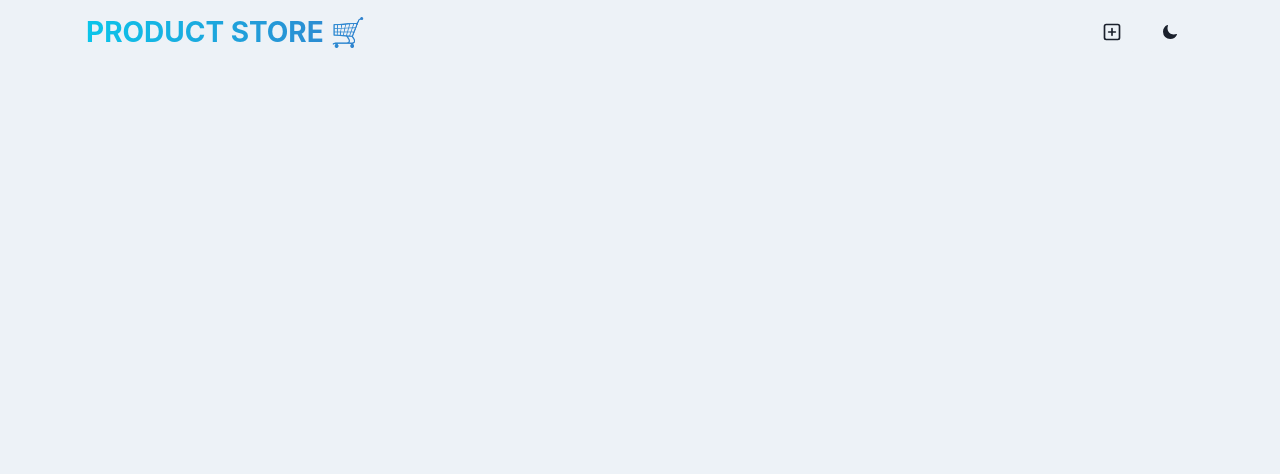
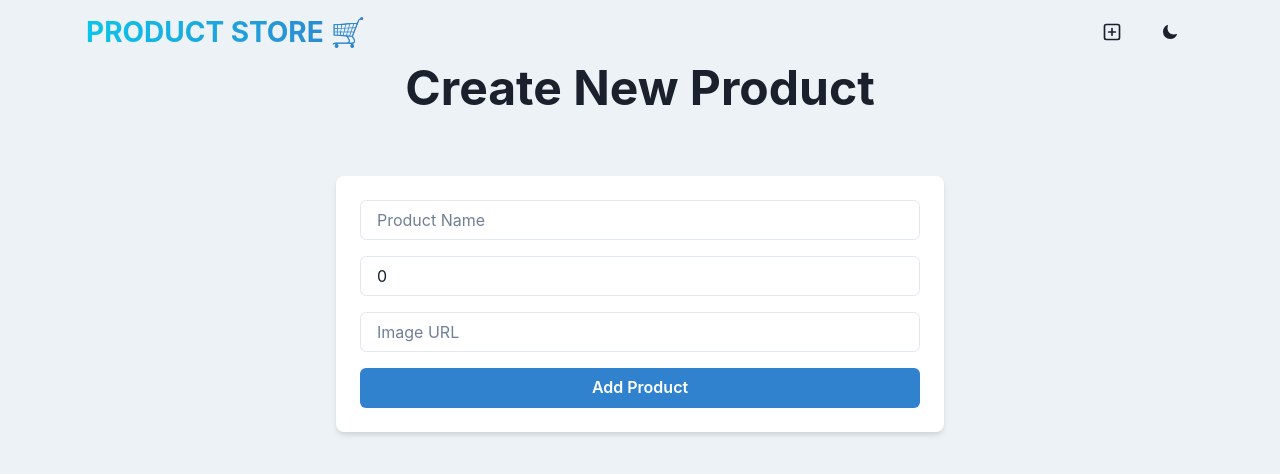
Before and after one commit to antony-black/mern-custom-app, a React (Vite) app in the folder frontend/: page /create in a window 1280 px wide. Shown: the top 474 px of the page. Built offline with nearby package versions, Linux system fonts and the light colour scheme.

Commit message:
Added the "Routes"/fixed imports order

```diff
--- a/frontend/src/App.tsx
+++ b/frontend/src/App.tsx
@@ -1,13 +1,18 @@
 import { Box, useColorModeValue } from "@chakra-ui/react";
+import { Route, Routes } from "react-router-dom";
 import { Navbar } from "./components/navbar";
+import { CreatePage } from "./pages/create-page";
+import { HomePage } from "./pages/home-page";
 
 function App() {
   return (
-    <>
-      <Box minH={"100vh"} bg={useColorModeValue("gray.100", "gray.900")}>
-        <Navbar />
-      </Box>
-    </>
+    <Box minH={"100vh"} bg={useColorModeValue("gray.100", "gray.900")}>
+      <Navbar />
+      <Routes>
+        <Route path="/" element={<HomePage />} />
+        <Route path="/create" element={<CreatePage />} />
+      </Routes>
+    </Box>
   );
 }
 
--- a/frontend/src/components/product-card/index.tsx
+++ b/frontend/src/components/product-card/index.tsx
@@ -20,9 +20,7 @@
   useToast,
   VStack,
 } from "@chakra-ui/react";
-
 import React, { useState } from "react";
-
 import type { IProduct } from "@/store";
 import { useProductStore } from "@/store";
 
```
